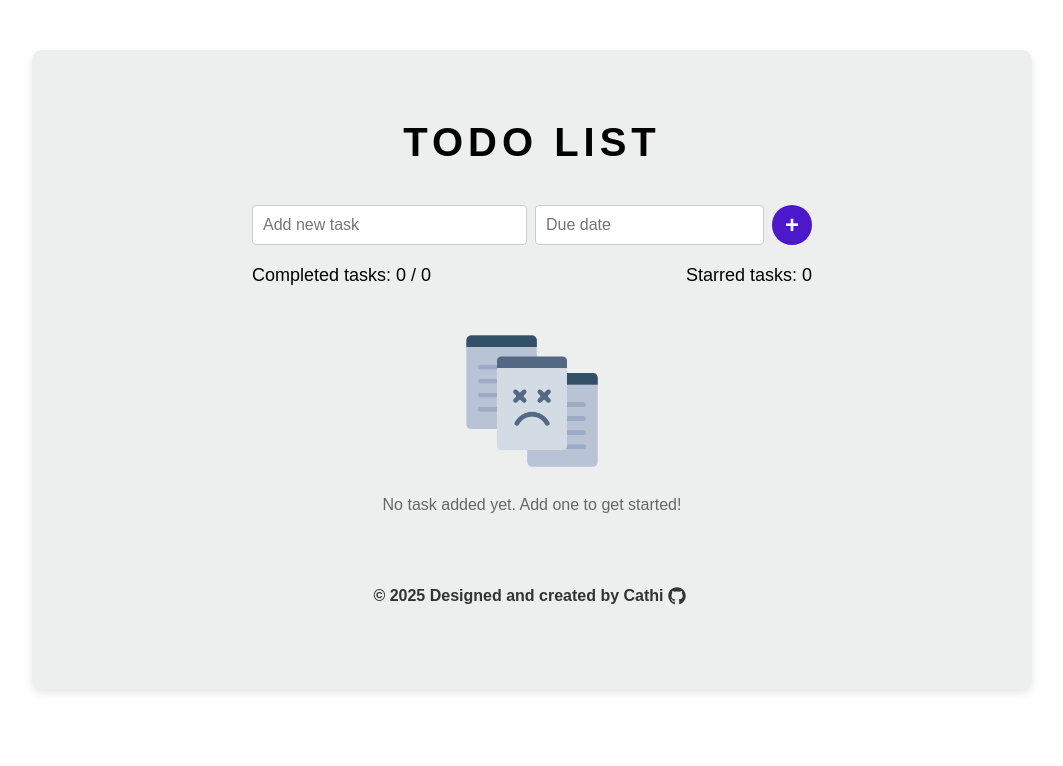
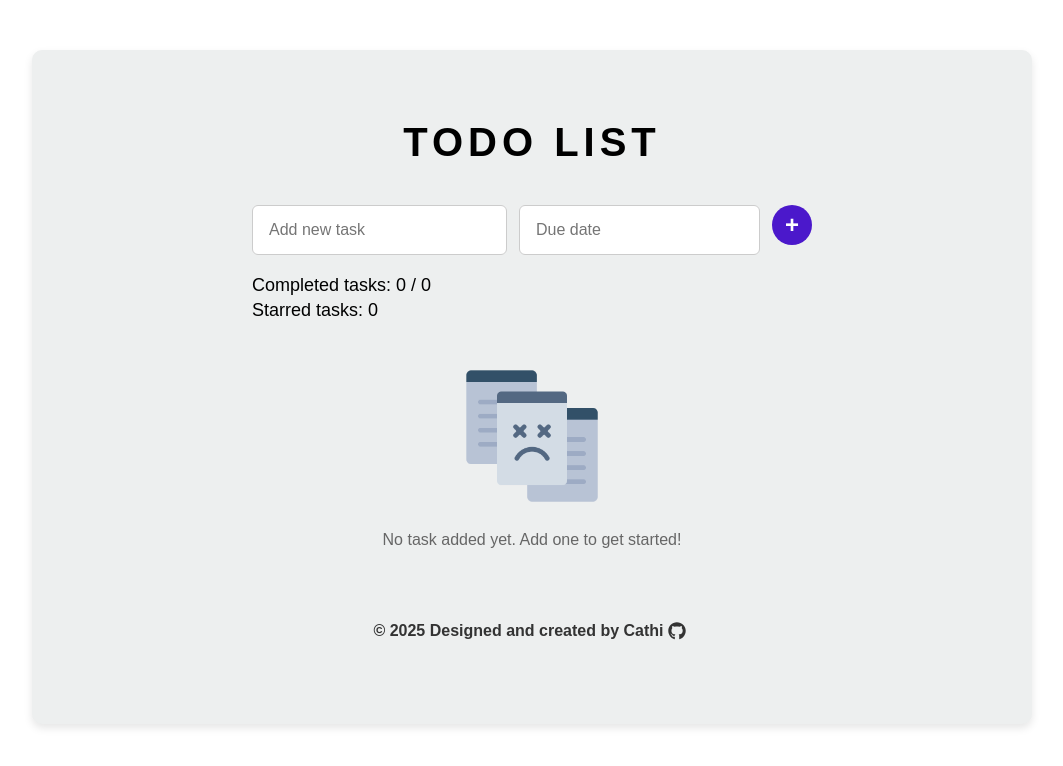
Before and after one commit to violacathrine/js-project-todo, a React (Vite) app: page / in a window 1280 px wide. Shown: the top 766 px of the page, without its empty margins (108-1171 px from the left). Built offline with nearby package versions, Linux system fonts and the light colour scheme.

Commit message:
duedate changes

```diff
--- a/src/components/Count.jsx
+++ b/src/components/Count.jsx
@@ -1,15 +1,51 @@
+import styled from "styled-components";
 import { useTaskStore } from "../stores/useTaskStore";
+import moment from "moment";
+
+const CountContainer = styled.div`
+  margin-top: 16px;
+  text-align: left;
+`;
+
+const WarningText = styled.p`
+  font-weight: bold;
+  color: darkred;
+  padding-top: 16px;
+
+  @media (min-width: 768px) {
+text-align: center;
+  }
+`;
+
+const InfoText = styled.p`
+  margin: 4px 0;
+`;
 
 export const Count = () => {
   const tasks = useTaskStore((state) => state.tasks);
+
   const completed = tasks.filter((task) => task.isCompleted).length;
+  const starredTasks = tasks.filter((task) => task.isStarred).length;
+  const overdueTasks = tasks.filter(
+    (task) =>
+      task.dueDate &&
+      moment(task.dueDate).isValid() &&
+      moment(task.dueDate).isBefore(moment(), "day")
+  ).length;
   const totalTasks = tasks.length;
-  const starredTasks = tasks.filter((task) => task.isStarred).length;
 
   return (
-      <div className="count-container">
-        <p>Completed tasks: {completed} / {totalTasks}</p>
-        <p>Starred tasks: {starredTasks}</p>
-      </div>
+    <CountContainer>
+      <InfoText>
+        Completed tasks: {completed} / {totalTasks}
+      </InfoText>
+      <InfoText>Starred tasks: {starredTasks}</InfoText>
+      {overdueTasks > 0 && (
+        <WarningText>
+          You have {overdueTasks} {overdueTasks === 1 ? "task" : "tasks"} that{" "}
+          {overdueTasks === 1 ? "has" : "have"} passed the due date.
+        </WarningText>
+      )}
+    </CountContainer>
   );
 };
--- a/src/components/TaskForm.jsx
+++ b/src/components/TaskForm.jsx
@@ -82,7 +82,6 @@ export const TaskForm = () => {
             dateFormat="yyyy-MM-dd"
             className="date-picker-input"
           />
-
           <AddButton type="submit" title="Add task">
             <IconWrapper>+</IconWrapper>
           </AddButton>
--- a/src/components/TaskForm.styles.jsx
+++ b/src/components/TaskForm.styles.jsx
@@ -3,21 +3,22 @@ import styled from "styled-components";
 
 export const FormRow = styled.div`
   display: flex;
-  gap: 8px;
-  align-items: center;
+  gap: 12px;
+  align-items: stretch;
   width: 100%;
   flex-direction: column;
 
   input,
   .date-picker-input {
-  flex-grow: 1;
-  padding: 10px;
+    flex: 1;
+    padding: 14px 16px;
     border: 1px solid #ccc;
-  border-radius: 4px;
+    border-radius: 6px;
     font-size: 16px;
-  height: 40px;
+    min-height: 50px;
     box-sizing: border-box;
     color: #333333;
+    width: 100%;
   }
 
   @media (min-width: 768px) {
@@ -72,6 +73,7 @@ export const AddButton = styled.button`
   align-items: center;
   justify-content: center;
   flex-shrink: 0;
+  margin: 0 auto;
 
   &:hover {
     background-color: gray;
--- a/src/components/TaskList.jsx
+++ b/src/components/TaskList.jsx
@@ -54,9 +54,8 @@ export const TaskList = () => {
               </TaskText>
               {task.dueDate && moment(task.dueDate).isValid() && (
                 <TimestampText>
-                  Created: {moment(task.createdAt).format("YYYY-MM-DD")}<br />
-                  <span style={{ color: isOverdue ? "red" : "inherit" }}>
-                    Due: {moment(task.dueDate).format("YYYY-MM-DD")}
+                  <span style={{ color: isOverdue ? "darkred" : "inherit", fontWeight: isOverdue ? "bold" : "normal" }}>
+                    {isOverdue ? "Passed" : "Duedate"}: {moment(task.dueDate).format("YYYY-MM-DD")}
                   </span>
                 </TimestampText>
 
--- a/src/components/TaskList.styles.jsx
+++ b/src/components/TaskList.styles.jsx
@@ -110,7 +110,7 @@ export const TimestampText = styled.span`
   margin-top: 5px;
 
   @media (min-width: 767px) {
-    font-size: 14px;
+    font-size: 15px;
     display: block;
   }
 `;
```
Lines whose indentation alone changed are shown as unchanged.
